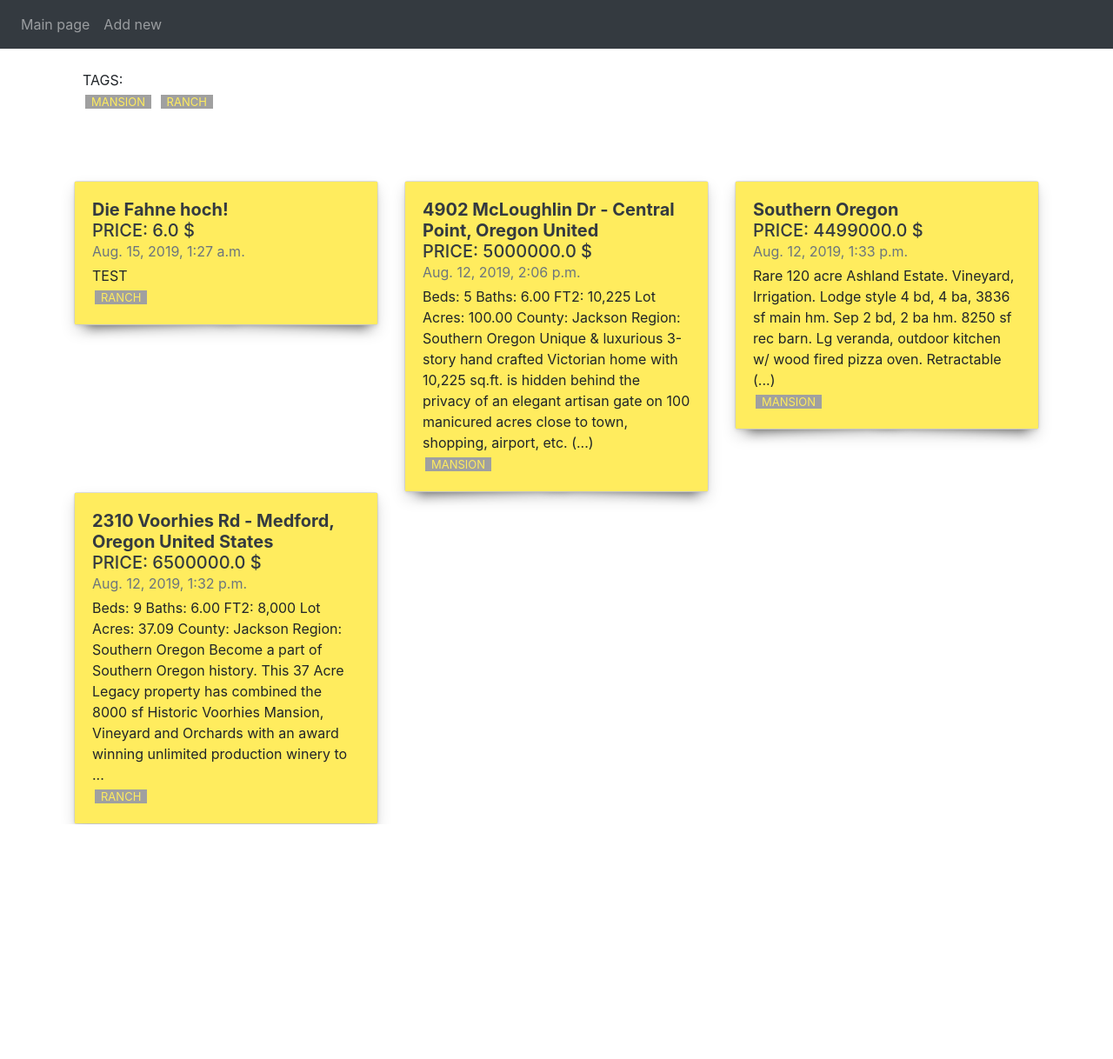
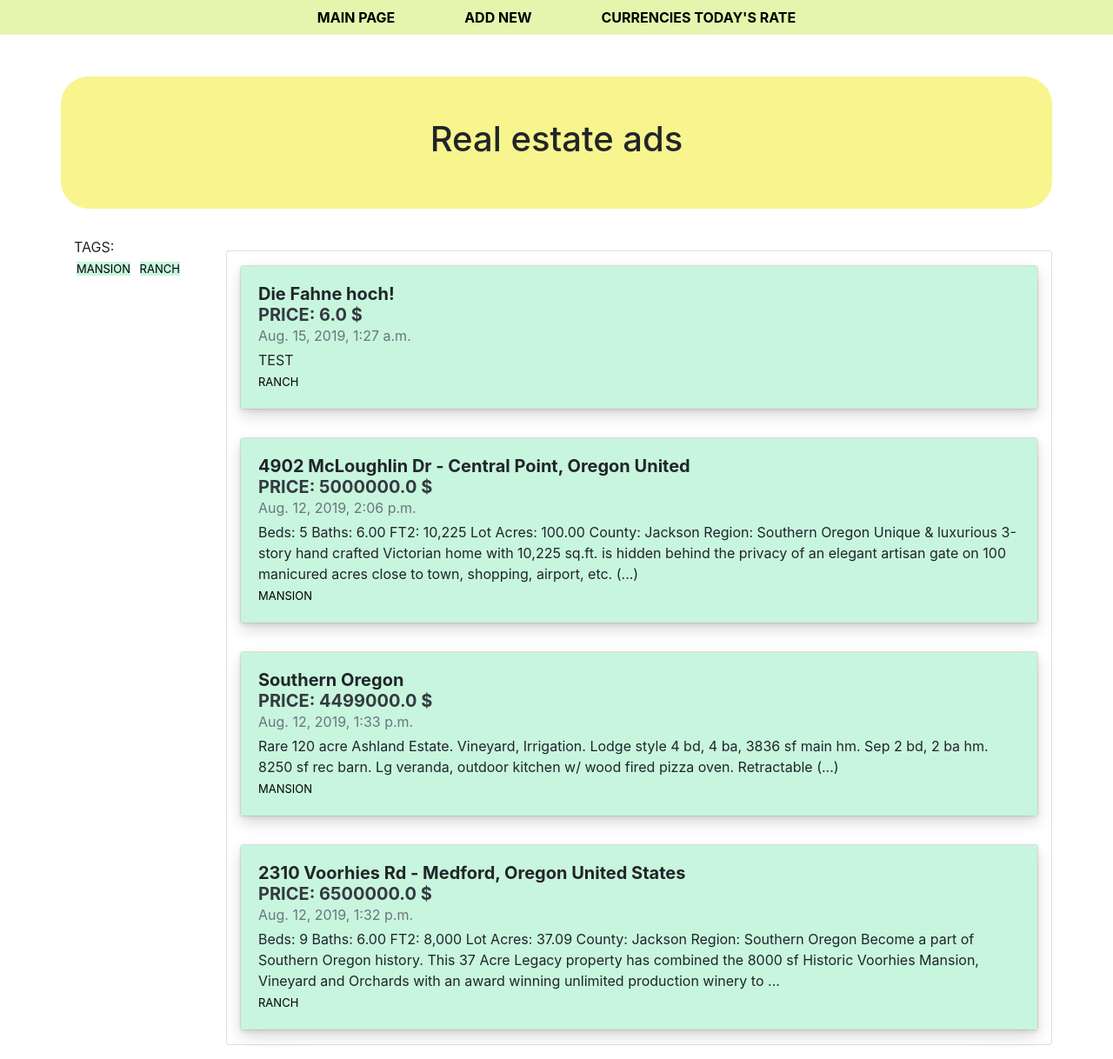
Before and after one commit to OlegKorn/django, a Django app: page / in a window 1280 px wide. Shown: the whole page at 87% size. Before the commit the page ends 948 px from the top, so only its background shows below. Run offline with Django 3.2, Linux system fonts and the light colour scheme; data comes from the database, SQL or seed files in the repository; some libraries are stand-ins or nearby versions.

Commit message:
layout adds

```diff
--- a/bboard/static/css/main.css
+++ b/bboard/static/css/main.css
@@ -1,29 +1,55 @@
-.main {
-  margin: 2rem;
-}
-.tags {
-  margin: 5rem;
+.main-content {
+  margin-top: 2rem;
 }
 
+.navbar {
+  padding: 0 !important;
+}
+  .nav-link {
+    text-transform: uppercase;
+    margin: 0 2rem;
+    color: #000;
+  }
+  .nav-link:hover {
+     color: #000;
+  }
+
+.mt3 {
+  margin-top: 3rem !important;
+}
+.p3 {
+  padding: 3rem;
+}
+.br2 {
+  border-radius: 2rem
+}
 .color {
-  background-color: #FFEC5E;
+  background-color: #c8f5de;
+}
+.color2 {
+  background-color: #e5f5ae !important;
+}
+.color3 {
+  background-color: #f8f58e;
+}
+.card {
+  margin: 1rem 0;
 }
 .tag {
-    color: #FFEC5E !important;
+    color: #000 !important;
     text-transform: uppercase;
-    background-color: #A0A0A0 !important;
-    margin: 0 3px;
-    padding: 0 7px;
+    background-color: #c8f5de !important;
+    margin: 8px 3px;
     font-size: 13px;
     text-decoration: none !important;
 }
     .card-text .tag {
-        color: #FFEC5E !important;
+        color: #000 !important;
         text-transform: uppercase;
-        background-color: #A0A0A0 !important;
-        margin: 0 3px;
-        padding: 0 7px;
+        background-color: #c8f5de !important;
         font-size: 13px;
+        margin: 0;
+        padding: 0;
         text-decoration: none !important;
     }
 
@@ -63,3 +89,36 @@ p {
       right: 10px;
       left: auto;
     }
+
+.shadow2 {
+  position: relative;
+}
+    .shadow2:before, .shadow2:after {
+      z-index: -1;
+      position: absolute;
+      content: "";
+      bottom: 15px;
+      left: 13px;
+      width: 50%;
+      top: 80%;
+      max-width:300px;
+      background: #666;
+      -webkit-box-shadow: 0 15px 13px #888;
+      -moz-box-shadow: 0 15px 13px #888;
+      box-shadow: 0 15px 13px #888;
+      -webkit-transform: rotate(-1deg);
+      -moz-transform: rotate(-1deg);
+      -o-transform: rotate(-1deg);
+      -ms-transform: rotate(-1deg);
+      transform: rotate(-1deg);
+    }
+    .shadow2:after
+    {
+      -webkit-transform: rotate(3deg);
+      -moz-transform: rotate(3deg);
+      -o-transform: rotate(3deg);
+      -ms-transform: rotate(3deg);
+      transform: rotate(3deg);
+      right: 10px;
+      left: auto;
+    }
--- a/bboard/templates/bboard/index.html
+++ b/bboard/templates/bboard/index.html
@@ -1,50 +1,37 @@
 {% extends "layout/basic.html" %}
 
 {% block content %}
-  <body>
 
-
-    <nav class="navbar navbar-expand-lg navbar-dark bg-dark fixed-top">
-      <ul class="navbar-nav">
-        <li class="nav-item">
-          <a class="nav-link" href="{% url 'index' %}">Main page</a>
-        </li>
-        <li class="nav-item">
-          <a class="nav-link" href="{% url 'add' %}">Add new</a>
-        </li>
-      </ul>
-    </nav>
-
-    <div class="container tags">
-      <div class="row justify-content-md-center">
-        <div class="col">
-          <p>TAGS:</p>
-        {% for rubric in rubrics %}
-          <a class="tag" href="{% url 'by_rubric' rubric.pk %}">{{ rubric.name }}</a>
-        {% endfor %}
-        </div>
+    <div class="container mt3 p3 color3 br2">
+      <div class="row justify-content-center">
+        <h1>Real estate ads</h1>
       </div>
     </div>
 
+    <div class="container main-content">
+      <div class="row justify-content-center">
+        <div class="col-md-2 col-sm-12 tags">
+          <p>TAGS:</p>
+          {% for rubric in rubrics %}
+            <a class="tag" href="{% url 'by_rubric' rubric.pk %}">{{ rubric.name }}</a>
+          {% endfor %}
+        </div>
 
-    <div class="container">
-      <div class="row">
-
-        {% for bb in bbs %}
-        <div class="col-md-4">
+        <div class="col-md-10 col-sm-12 card">
+          {% for bb in bbs %}
           <div class="card shadow-sm">
             <div class="card-body align-items-start shadow color">
               <h5 class="mb-0">
-                <b><a class="text-dark" href="#"> {{ bb.title }} </a></b>
-                <p class="text-dark"> PRICE: {{ bb.price }} $</p>
+                <b>{{ bb.title }}</b>
+                <p class="text-dark"><b>PRICE: {{ bb.price }} $</b></p>
               </h5>
               <div class="mb-1 text-muted"> {{ bb.published }} </div>
               <p class="card-text mb-auto"> {{ bb.content }} </p>
               <p class="card-text mb-auto"><a class="tag" href="/bboard/{{ bb.rubric.pk }}">{{ bb.rubric.name }}</a></p>
             </div>
           </div>
+          {% endfor %}
         </div>
-        {% endfor %}
 
       </div>
     </div>
--- a/bboard/templates/layout/basic.html
+++ b/bboard/templates/layout/basic.html
@@ -23,8 +23,24 @@
       }
     </style>
 
-    <title>{% block title %}Title{% endblock %}</title>
+    <title>{% block title %} {% endblock %}</title>
   </head>
+
+  <body>
+
+    <nav class="navbar justify-content-center navbar-expand-sm color2">
+      <ul class="navbar-nav">
+        <li class="nav-item">
+          <b><a class="nav-link" href="{% url 'index' %}">Main page</a></b>
+        </li>
+        <li class="nav-item">
+          <b><a class="nav-link" href="{% url 'add' %}">Add new</a></b>
+        </li>
+        <li class="nav-item">
+          <b><a class="nav-link" href="{% url 'currency' %}">Currencies today's rate</a></b>
+        </li>
+      </ul>
+    </nav>
 
 {% block content%}
 {% endblock %}
--- a/bboard/urls.py
+++ b/bboard/urls.py
@@ -1,9 +1,11 @@
 from django.urls import path
 from .views import index, by_rubric, BbCreateView
-
+from getcurrency.views import get_currency
 
 urlpatterns = [
     path('', index, name='index'),
     path('<int:rubric_id>/', by_rubric, name='by_rubric'),
-    path('add/', BbCreateView.as_view(), name='add')
+    path('add/', BbCreateView.as_view(), name='add'),
+
+    path('currency/', get_currency, name='currency'),
 ]
--- a/getcurrency/templates/getcurrency/currency.html
+++ b/getcurrency/templates/getcurrency/currency.html
@@ -39,8 +39,10 @@
             <td class="grey">{{ i.1 }}</td>
             <td class="thick">{{ i.2 }}</td>
             <td>{{ i.3 }}</td>
-            <td style="color: {% if i.4 > 0 %} green {% else %} red {% endif %} ;"> {{ i.4 }} </td>
-            <td style="color:{% if i.4 > 0 %} green {% else %} red {% endif %};"> {{ i.5 }} </td>
+            <td style="color: {% if i.4 > 0 %} green {% else %} red {% endif %} ;"
+              >{% if i.4 > 0 %} + {% else %}  {% endif %} {{ i.4 }}</td>
+            <td style="color:{% if i.5 > 0 %} green {% else %} red {% endif %};">
+              {% if i.5 > 0 %} + {% else %}  {% endif %} {{ i.5 }}</td>
           </tr>
           {% endfor %}
         </tbody>
```
Also changed, not shown: getcurrency/currency.py (+5 -2 lines).
